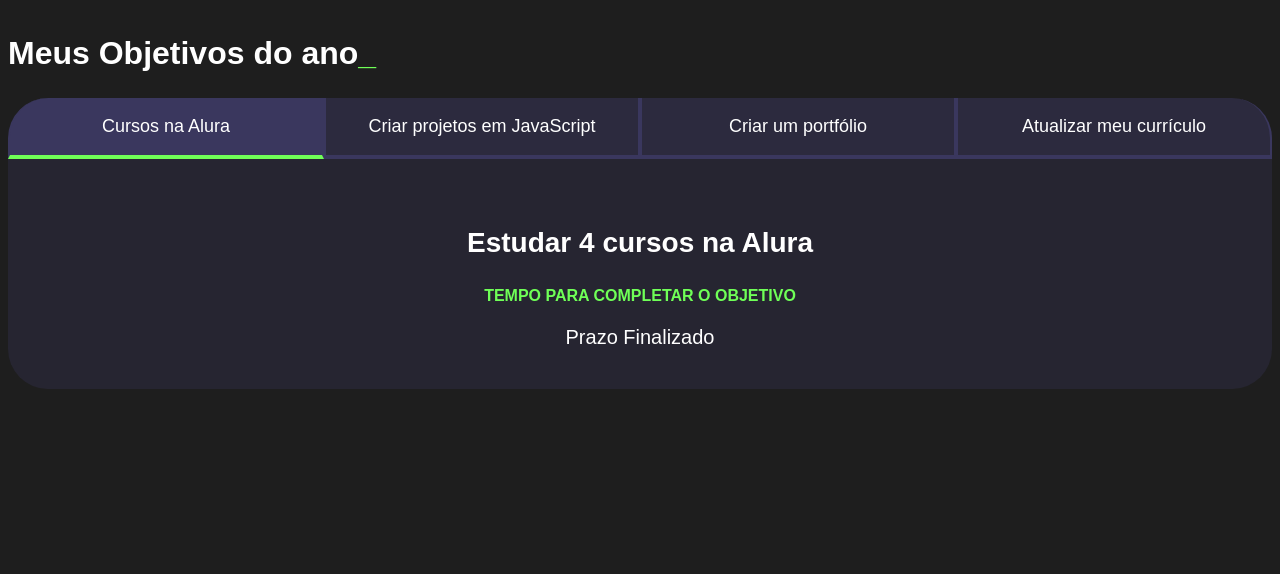
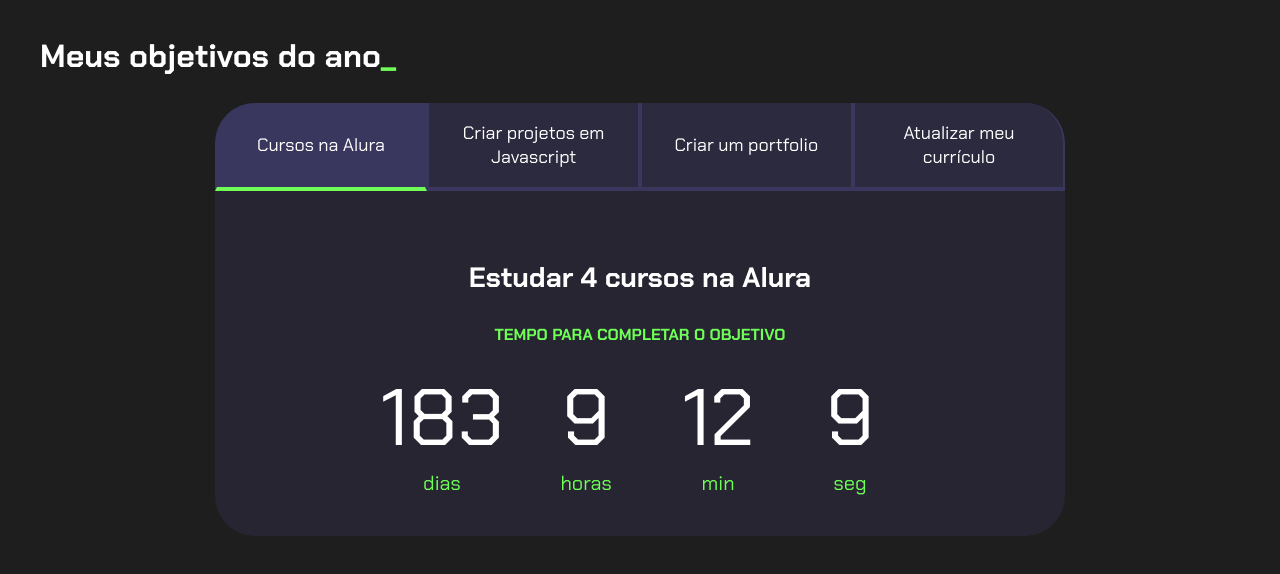
Before and after one commit to angelicaviganohehe/JAVA-script, a plain HTML site: page index.html in a window 1280 px wide. Both pictures are taken after a click on the button "Cursos na Alura". Drawn offline with Linux system fonts and the light colour scheme; a web font is replaced by a local one.

Commit message:
Add files via upload

```diff
--- a/index.html
+++ b/index.html
@@ -1,21 +1,21 @@
 <!DOCTYPE html>
 <html lang="pt-br">
+
 <head>
     <meta charset="UTF-8">
+    <meta name="viewport" content="width=device-width, initial-scale=1.0">
+    <title>Meus objetivos do ano</title>
+    <link rel="stylesheet" href="style.css">
+</head>
 
-<meta name="viewport" content="width=device-width, initial-scale=1.0">
-
-<title>Meus objetivos do ano</title>
-<link rel="stylesheet"href="style.css">
-</head>
 <body>
-    <section class="conteudo-principal"></section>
-<h2 class="titulo-principal">Meus Objetivos do ano<span>_<span></h2>
+    <section class="conteudo-principal">
+        <h2 class="titulo-principal">Meus objetivos do ano<span>_</span></h2>
         <div class="conteudo">
             <div class="botoes">
                 <button class="botao ativo">Cursos na Alura</button>
-    <button class="botao">Criar projetos em JavaScript</button>
-    <button class="botao">Criar um portfólio</button>
+                <button class="botao">Criar projetos em Javascript</button>
+                <button class="botao">Criar um portfolio</button>
                 <button class="botao">Atualizar meu currículo</button>
             </div>
             <div class="abas-textos">
@@ -24,41 +24,41 @@
                     <h4 class="aba-conteudo-titulo-secundario">Tempo para completar o objetivo</h4>
                     <div class="contador">
                         <div class="contador-digito">
-                <p class="contador-digito-numero">7</p>
+                            <p class="contador-digito-numero" id="dias0"></p>
                             <p class="contador-digito-texto">dias</p>
                         </div>
                         <div class="contador-digito">
-                <p class="contador-digito-numero">7</p>
+                            <p class="contador-digito-numero" id="horas0"></p>
                             <p class="contador-digito-texto">horas</p>
                         </div>
                         <div class="contador-digito">
-                <p class="contador-digito-numero">7</p>
+                            <p class="contador-digito-numero" id="min0"></p>
                             <p class="contador-digito-texto">min</p>
                         </div>
                         <div class="contador-digito">
-                <p class="contador-digito-numero">7</p>
+                            <p class="contador-digito-numero" id="seg0"></p>
                             <p class="contador-digito-texto">seg</p>
                         </div>
-
-
+                    </div>
+                </div>
                 <div class="aba-conteudo">
                     <h3 class="aba-conteudo-titulo-principal">Criar 5 projetos em Javascript</h3>
                     <h4 class="aba-conteudo-titulo-secundario">Tempo para completar o objetivo</h4>
                     <div class="contador">
                         <div class="contador-digito">
-                <p class="contador-digito-numero">7</p>
+                            <p class="contador-digito-numero" id="dias1"></p>
                             <p class="contador-digito-texto">dias</p>
                         </div>
                         <div class="contador-digito">
-                <p class="contador-digito-numero">7</p>
+                            <p class="contador-digito-numero" id="horas1"></p>
                             <p class="contador-digito-texto">horas</p>
                         </div>
                         <div class="contador-digito">
-                <p class="contador-digito-numero">7</p>
+                            <p class="contador-digito-numero" id="min1"></p>
                             <p class="contador-digito-texto">min</p>
                         </div>
                         <div class="contador-digito">
-                <p class="contador-digito-numero">7</p>
+                            <p class="contador-digito-numero" id="seg1"></p>
                             <p class="contador-digito-texto">seg</p>
                         </div>
                     </div>
@@ -68,19 +68,19 @@
                     <h4 class="aba-conteudo-titulo-secundario">Tempo para completar o objetivo</h4>
                     <div class="contador">
                         <div class="contador-digito">
-            <p class="contador-digito-numero">7</p>
+                            <p class="contador-digito-numero" id="dias2"></p>
                             <p class="contador-digito-texto">dias</p>
                         </div>
                         <div class="contador-digito">
-            <p class="contador-digito-numero">7</p>
+                            <p class="contador-digito-numero" id="horas2"></p>
                             <p class="contador-digito-texto">horas</p>
                         </div>
                         <div class="contador-digito">
-            <p class="contador-digito-numero">7</p>
+                            <p class="contador-digito-numero" id="min2"></p>
                             <p class="contador-digito-texto">min</p>
                         </div>
                         <div class="contador-digito">
-            <p class="contador-digito-numero">7</p>
+                            <p class="contador-digito-numero" id="seg2"></p>
                             <p class="contador-digito-texto">seg</p>
                         </div>
                     </div>
@@ -90,24 +90,27 @@
                     <h4 class="aba-conteudo-titulo-secundario">Tempo para completar o objetivo</h4>
                     <div class="contador">
                         <div class="contador-digito">
-            <p class="contador-digito-numero">7</p>
+                            <p class="contador-digito-numero" id="dias3"></p>
                             <p class="contador-digito-texto">dias</p>
                         </div>
                         <div class="contador-digito">
-            <p class="contador-digito-numero">7</p>
+                            <p class="contador-digito-numero" id="horas3"></p>
                             <p class="contador-digito-texto">horas</p>
                         </div>
                         <div class="contador-digito">
-            <p class="contador-digito-numero">7</p>
+                            <p class="contador-digito-numero" id="min3"></p>
                             <p class="contador-digito-texto">min</p>
                         </div>
                         <div class="contador-digito">
-            <p class="contador-digito-numero">7</p>
+                            <p class="contador-digito-numero" id="seg3"></p>
                             <p class="contador-digito-texto">seg</p>
                         </div>
                     </div>
                 </div>
             </div>
+        </div>
+    </section>
     <script src="main.js"></script>
 </body>
+
 </html>
--- a/main.js
+++ b/main.js
@@ -1,33 +1,27 @@
 const botoes = document.querySelectorAll(".botao");
 const textos = document.querySelectorAll(".aba-conteudo");
-for(let i=0;i <botoes.length;i++){ botoes[i].onclick = function() {
-for(let j=0;j<botoes.length;j++) { botoes[j].classList.remove("ativo");
-textos[j].classList.remove("ativo");
+
+for (let i = 0; i < botoes.length; i++) {
+    botoes[i].onclick = function () {
+
+        for (let j = 0; j < botoes.length; j++) {
+            botoes[j].classList.remove("ativo");
+            textos[j].classList.remove("ativo");
+        }
+
+        botoes[i].classList.add("ativo");
+        textos[i].classList.add("ativo");
+    }
 }
-botoes[i].classList.add("ativo");
-textos[i].classList.add("ativo");
-}
-}
+
 const contadores = document.querySelectorAll(".contador");
-const tempoObjetivo1 = new Date("2020-10-05T00:00:00");
-const tempoObjetivo2 = new Date("2023-12-05T00:00:00");
-const tempoObjetivo3 = new Date("2023-12-30T00:00:00");
+const tempoObjetivo1 = new Date("2024-10-05T00:00:00");
+const tempoObjetivo2 = new Date("2024-12-05T00:00:00");
+const tempoObjetivo3 = new Date("2024-12-30T00:00:00");
 const tempoObjetivo4 = new Date("2024-02-01T00:00:00");
 
-const tempos =
-[tempoObjetivo1,tempoObjetivo2,tempoObjetivo3,tempoObjetivo4];
+const tempos = [tempoObjetivo1,tempoObjetivo2,tempoObjetivo3,tempoObjetivo4];
 
-function atualizaCronometro(){
-for (let i = 0; i < contadores.length; i++) {
-    contadores[0].textContent = calculaTempo(tempos[i]);
-    }
-}
-atualizaCronometro();
-setInterval(atualizaCronometro,1000);
-comecaCronometro();
-contadores[1].textContent = calculaTempo(tempos[1]);
-contadores[2].textContent = calculaTempo(tempos[2]);
-contadores[3].textContent = calculaTempo(tempos[3]);
 
 function calculaTempo(tempoObjetivo) {
     let tempoAtual = new Date();
@@ -36,14 +30,29 @@
     let minutos = Math.floor(segundos / 60);
     let horas = Math.floor(minutos / 60);
     let dias = Math.floor(horas / 24);
+
     segundos %= 60;
     minutos %= 60;
     horas %= 24;
-
     if (tempoFinal > 0){
-    return dias + " dias " + horas + " horas " + minutos + "minutos " + segundos + " segundos";
-    }else {
-return "Prazo Finalizado";
+        return [dias,horas,minutos,segundos];
+    } else {
+        return [0,0,0,0];
     }
 }
-//comecaCronometro();
+
+function atualizaCronometro(){
+    for (let i=0; i<contadores.length;i++){
+        document.getElementById("dias"+i).textContent = calculaTempo(tempos[i])[0];
+        document.getElementById("horas"+i).textContent = calculaTempo(tempos[i])[1];
+        document.getElementById("min"+i).textContent = calculaTempo(tempos[i])[2];
+        document.getElementById("seg"+i).textContent = calculaTempo(tempos[i])[3];
+    }
+}
+
+function comecaCronometro(){
+    atualizaCronometro();
+    setInterval(atualizaCronometro,1000);
+}
+
+comecaCronometro();
--- a/style.css
+++ b/style.css
@@ -1,4 +1,5 @@
-@import url('https://fonts.googleapis.com/ css2?family=Chakra+Petch:wght@400;700&display=swap');
+@import url('https://fonts.googleapis.com/css2?family=Chakra+Petch:wght@400;700&display=swap');
+
 :root {
     --cor-de-fundo: #1E1E1E;
     --verde: #6FFF57;
@@ -7,11 +8,16 @@
     --botao-inativo: rgba(58, 55, 94, 0.5);
     --texto-fundo: rgba(58, 55, 94, 0.3);
 }
+
 body {
     background-color: var(--cor-de-fundo);
-    color: var(--branco); font-family: 'Chakra Petch', sans-serif;
+    color: var(--branco);
+    font-family: 'Chakra Petch', sans-serif;
 }
-    .conteudo-principal { display: flex;
+
+
+.conteudo-principal {
+    display: flex;
     flex-direction: column;
     justify-content: center;
     align-items: center;
@@ -19,16 +25,23 @@
     width: 100%;
     margin: 0 auto;
 }
-    .titulo-principal { text-align: left;
+
+.titulo-principal {
+    text-align: left;
     width: 100%;
     font-size: 32px;
 }
+
 .titulo-principal span {
-        color: var(--verde); }
+    color: var(--verde);
+}
 
-        .botao { font-family: «Crakra Petch», sans-serif;
+
+.botao {
+    font-family: 'Chakra Petch', sans-serif;
     background-color: var(--botao-inativo);
-            color: var(--branco); display: flex;
+    color: var(--branco);
+    display: flex;
     justify-content: center;
     padding: 1em;
     font-size: 18px;
@@ -40,36 +53,76 @@
     border-top: none;
 }
 
-            .botoes { display: block;
+.botao:first-child {
+    border-radius: 40px 40px 0 0;
 }
-            @media screen and (min-width: 768px) { .botoes { display: flex;
+
+.botoes {
+    display: block;
 }
+
+.botao.ativo{
+    background-color: var(--botao-ativo);
+    border-bottom: 4px solid var(--verde);
 }
-            .botao:first-child { border-radius: 40px 0 0 0;
-            }
-            .botao:last-child { border-radius: 0 40px 0 0;
-            }
+
 .abas-textos{
     background-color: var(--texto-fundo);
     padding: 40px;
     border-radius: 0 0 40px 40px;
 }
-            .botao.ativo{
-                background-color: var(--botao-ativo);
-                border-bottom: 4px solid var(--verde);
+.aba-conteudo.ativo{
+    display:block;
 }
-          .aba-conteudo.ativo{ display:block;
+
+.aba-conteudo{
+    display: none;
 }
-                        .aba-conteudo{ display: none;
-                        }
-         .aba-conteudo-titulo-principal{ font-size: 28px;
+
+.aba-conteudo-titulo-principal{
+    font-size: 28px;
     text-align: center;
 }
-         .aba-conteudo-titulo-secundario{ text-align: center;
+.aba-conteudo-titulo-secundario{
+    text-align: center;
     color: var(--verde);
     text-transform: uppercase;
 }
+
 .contador{
+    display:flex;
+    justify-content: center;
+    flex-wrap: wrap;
+}
+.contador-digito{
+    padding: 0 16px;
+    text-align: center;
+    min-width: 100px;
+}
+
+.contador-digito-numero{
+    font-size: 80px;
+    margin: 0;
+
+}
+
+.contador-digito-texto{
+    color: var(--verde);
     font-size: 20px;
-           text-align: center;
+    margin: 0;
+
 }
+
+@media screen and (min-width: 768px) {
+    .botoes {
+        display: flex;
+    }
+
+    .botao:first-child {
+        border-radius: 40px 0 0 0;
+    }
+
+    .botao:last-child {
+        border-radius: 0 40px 0 0;
+    }
+}
```
Lines whose indentation alone changed are shown as unchanged.
